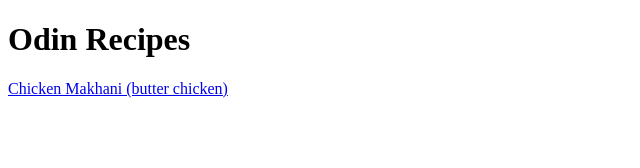
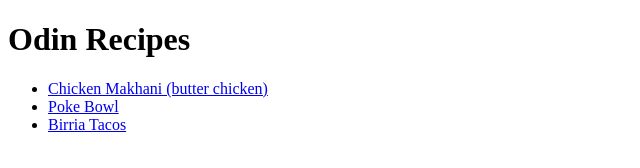
Before and after one commit to vjolaj/odin-recipes, a plain HTML site: page index.html in a window 1280 px wide. Shown: the whole page, without its empty margins (0-640 px from the left). Drawn offline with Linux system fonts and the light colour scheme.

Commit message:
Update index.html to include add recipes

```diff
--- a/index.html
+++ b/index.html
@@ -8,7 +8,11 @@
 
 <body>
     <h1>Odin Recipes</h1>
-    <a href="recipes/chicken_makhani.html">Chicken Makhani (butter chicken)</a>
+    <ul>
+        <li><a href="recipes/chicken_makhani.html">Chicken Makhani (butter chicken)</a></li>
+        <li><a href="recipes/poke.html">Poke Bowl</a></li>
+        <li><a href="recipes/birria_tacos.html">Birria Tacos</a></li>
+    </ul>
 </body>
 
 </html>
```
